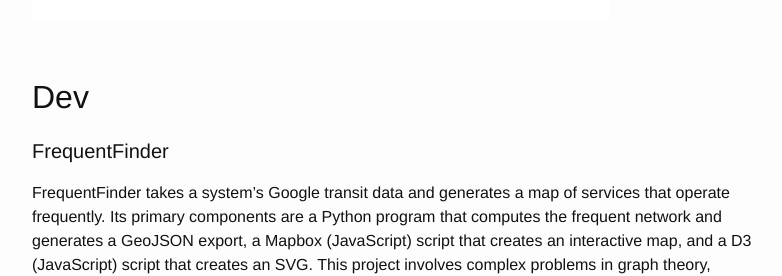
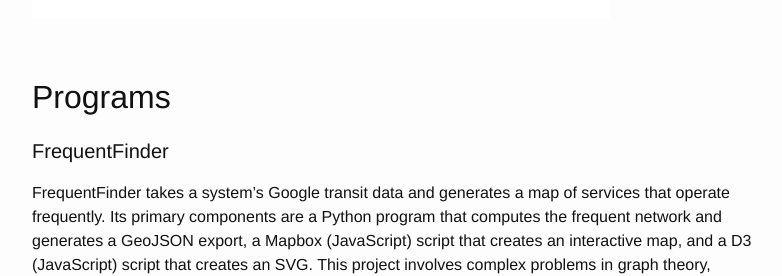
Before and after one commit to gregjd/gregjd.github.io, a Jekyll site: the page built from work/index.md, in a window 1280 px wide and 900 px high, scrolled down 716 px. Shown: the part 181-457 px from the top of the window, without its empty margins (238-1020 px from the left). Built offline with Jekyll 4.4.1, drawn with Linux system fonts in a browser that asks for light colours; Markdown is read by kramdown in place of the engine named in the settings.

Commit message:
Replace "Dev" with "Programs"

```diff
--- a/work/index.md
+++ b/work/index.md
@@ -11,7 +11,7 @@
 
 <br>
 
-## Dev
+## Programs
 
 #### FrequentFinder
 
```
